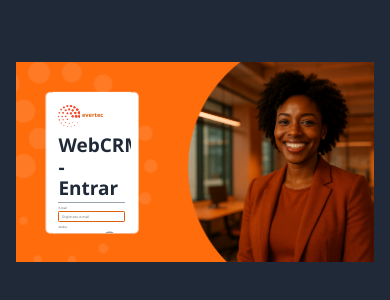
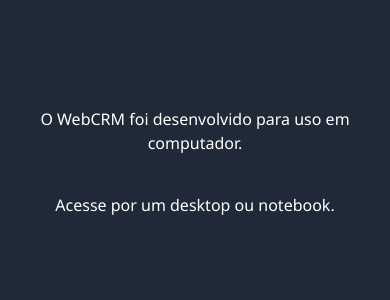
Before and after one commit to cribeirox7i/webcrm, a React (Vite) app in the folder frontend/: page / in a window 390 px wide. Shown: the part 260-560 px from the top of the page. Built offline with nearby package versions, Linux system fonts and the light colour scheme; no server answers.

Commit message:
frontend: bloquear acesso em telas mobile (sem layout responsivo)

```diff
--- a/frontend/index.html
+++ b/frontend/index.html
@@ -7,6 +7,10 @@
     <title>frontend</title>
   </head>
   <body>
+    <div id="mobile-block">
+      <p>O WebCRM foi desenvolvido para uso em computador.</p>
+      <p>Acesse por um desktop ou notebook.</p>
+    </div>
     <div id="root"></div>
     <script type="module" src="/src/main.tsx"></script>
   </body>
--- a/frontend/src/index.css
+++ b/frontend/src/index.css
@@ -26,6 +26,33 @@
   background: var(--bg);
   font: 13.5px/1.45 var(--sans);
   -webkit-font-smoothing: antialiased;
+}
+
+/* WebCRM não tem layout responsivo -- em telas estreitas (celular) as grids/sidebar quebram
+   de forma inutilizável. Em vez de deixar isso visível, bloqueia o acesso com um aviso. */
+#mobile-block {
+  display: none;
+}
+
+@media (max-width: 767px) {
+  #root {
+    display: none;
+  }
+
+  #mobile-block {
+    display: flex;
+    flex-direction: column;
+    align-items: center;
+    justify-content: center;
+    gap: 0.5rem;
+    position: fixed;
+    inset: 0;
+    background: var(--sidebar-bg);
+    color: var(--sidebar-text-active);
+    text-align: center;
+    padding: 2rem;
+    font: 16px/1.5 var(--sans);
+  }
 }
 
 @media (prefers-color-scheme: dark) {
```
Also changed, not shown: 1 other file (tests, documents, lock files or other folders).
